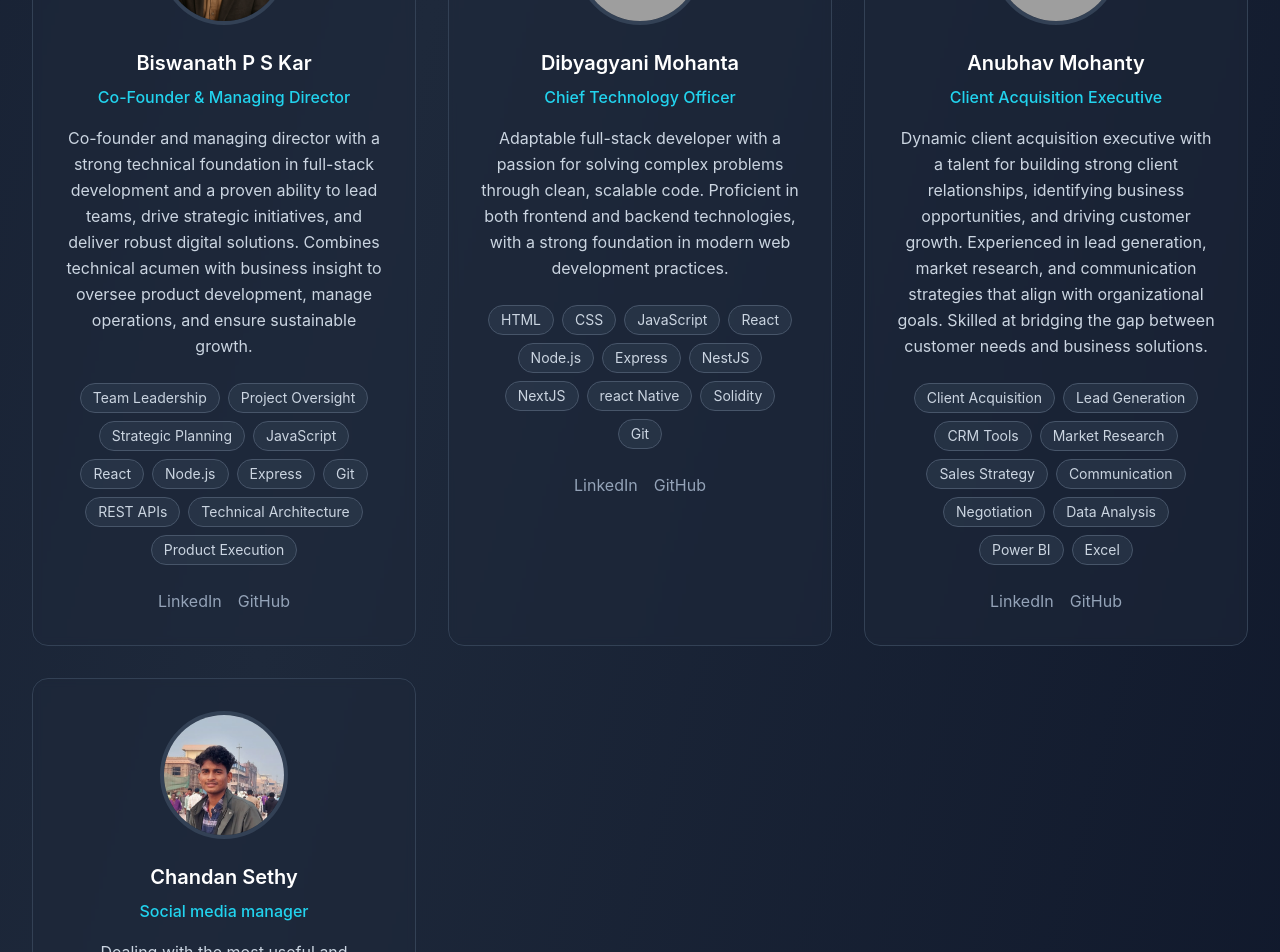
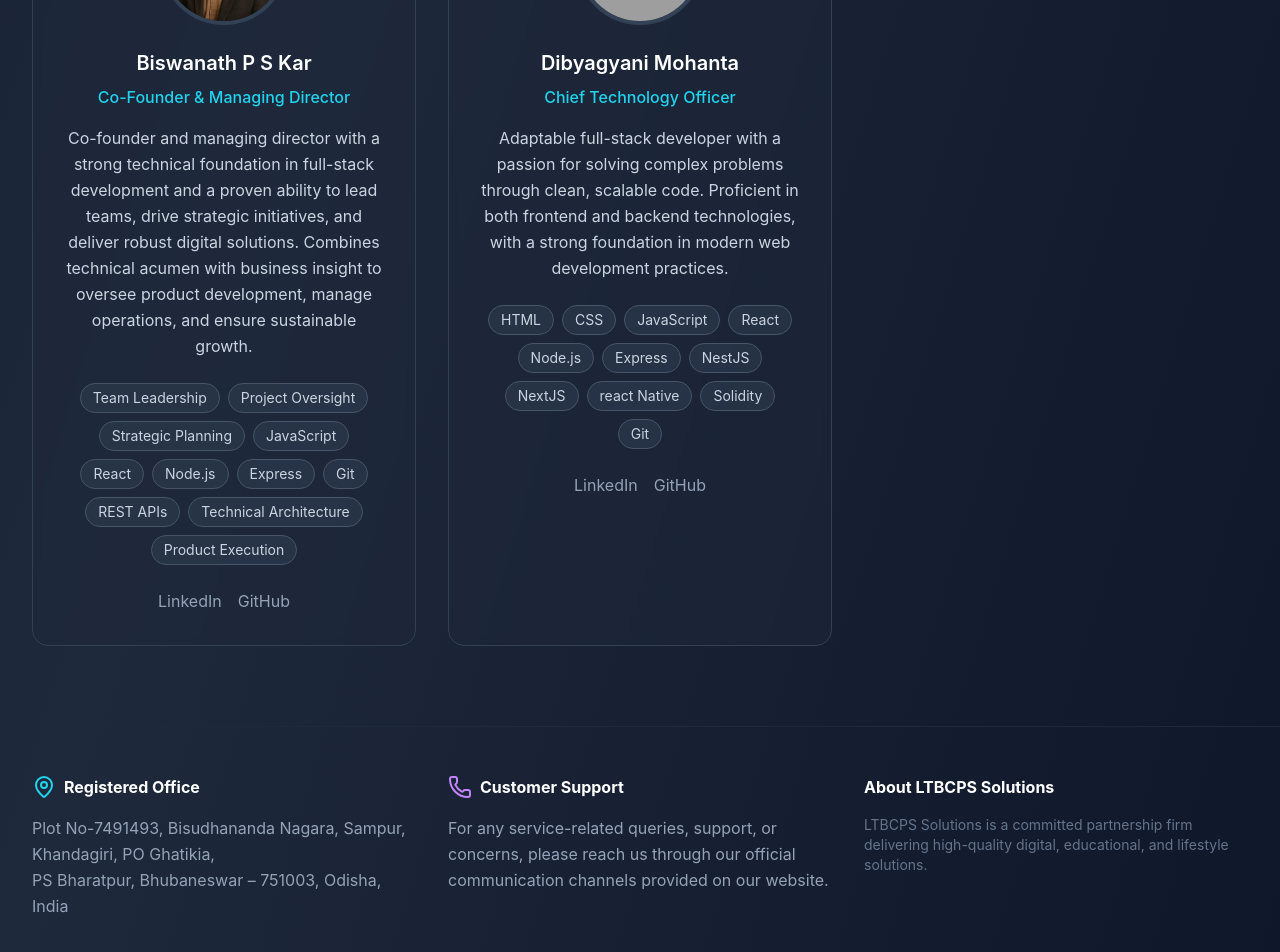
Before and after one commit to logisaar/logisaarsite, a React (Create React App) app: page /about in a window 1280 px wide. Shown: the part 3260-4212 px from the top of the page. Built offline with nearby package versions, Linux system fonts and the light colour scheme; grey boxes are pictures that could not be loaded.

Commit message:
Change the About Page-remove member

```diff
--- a/src/data/mockData.js
+++ b/src/data/mockData.js
@@ -6,7 +6,7 @@ import chinmyaImg from "../image/chinmya.png";
 import swayamImg from "../image/swayam.png";
 import dibyaImg from "../image/dibya.png";
 import subraImg from "../image/subra.png";
-import AnubhavImg from "../image/anubhav.png";
+
 import swosticonsultancyImg from "../image/swostic_consultancy.png";
 import Infinity_RehabImg from "../image/Infinity_Rehab.png";
 import Linchan from "../image/Linchans_taste.png"
@@ -18,7 +18,7 @@ import EmilyImg from "../image/emily.png";
 import kopalin from "../image/kopalin.jpg";
 import sakosales from "../image/sakosales.jpg";
 import luxryfashion from "../image/luxryfashion.jpg";
-import chandan from "../image/chandan.jpg";
+
 import frunko from "../image/frunko.jpg";
 import cmc from "../image/cmc.jpg";
 import pass_flow from "../image/pass_flow.jpg";
@@ -56,7 +56,7 @@ export const projects = [
     client: "Swosti Consultancy",
     description: "Corporate consultancy website providing expert business solutions, career guidance, and project management services.",
     image: swosticonsultancyImg,
-  tags: [ "Node.js", "Express", "MongoDB" ,"HTML", "CSS", "JavaScript",],
+    tags: ["Node.js", "Express", "MongoDB", "HTML", "CSS", "JavaScript",],
     category: "Website",
     year: "2024",
     url: "https://www.swosticonsultancy.com/",
@@ -387,40 +387,12 @@ export const team = [
     position: "Chief Technology Officer",
     bio: "Adaptable full-stack developer with a passion for solving complex problems through clean, scalable code. Proficient in both frontend and backend technologies, with a strong foundation in modern web development practices.",
     image: dibyaImg,
-  skills: ["HTML", "CSS", "JavaScript", "React", "Node.js", "Express", "NestJS", "NextJS", "react Native","Solidity","Git"],
+    skills: ["HTML", "CSS", "JavaScript", "React", "Node.js", "Express", "NestJS", "NextJS", "react Native", "Solidity", "Git"],
     linkedin: "https://www.linkedin.com/in/dibyagyani-mohanta-a43198349?utm_source=share&utm_campaign=share_via&utm_content=profile&utm_medium=android_app",
     github: "https://github.com/Faredhub"
   }
 
-,
- {
-  id: 6,
-  name: "Anubhav Mohanty",
-  position: "Client Acquisition Executive",
-  bio: "Dynamic client acquisition executive with a talent for building strong client relationships, identifying business opportunities, and driving customer growth. Experienced in lead generation, market research, and communication strategies that align with organizational goals. Skilled at bridging the gap between customer needs and business solutions.",
-  image: AnubhavImg,
-  skills: [
-    "Client Acquisition", "Lead Generation", "CRM Tools", "Market Research",
-    "Sales Strategy", "Communication", "Negotiation", "Data Analysis",
-    "Power BI", "Excel"
-  ],
-  linkedin: "https://www.linkedin.com/in/anubhab-mohanty-am",
-  github: "https://github.com/Amohnaty023"
-},
- {
-  id: 6,
-  name: "Chandan Sethy",
-  position: "Social media manager",
-  bio: "Dealing with the most useful and accruated social media activation in this era of Tech",
-  image: chandan,
-  skills: [
-    "Social Media Strategy", "Content Marketing", "Facebook Ads Manager", "Market Research",
-    "LinkedIn Campaigns", "Meta Business Suite", "YouTube Optimization",
 
-  ],
-  linkedin: "https://www.linkedin.com/in/anubhab-mohanty-am",
-  github: "https://github.com/Amohnaty023"
-}
 
 
 ];
```
Lines whose indentation alone changed are shown as unchanged.
